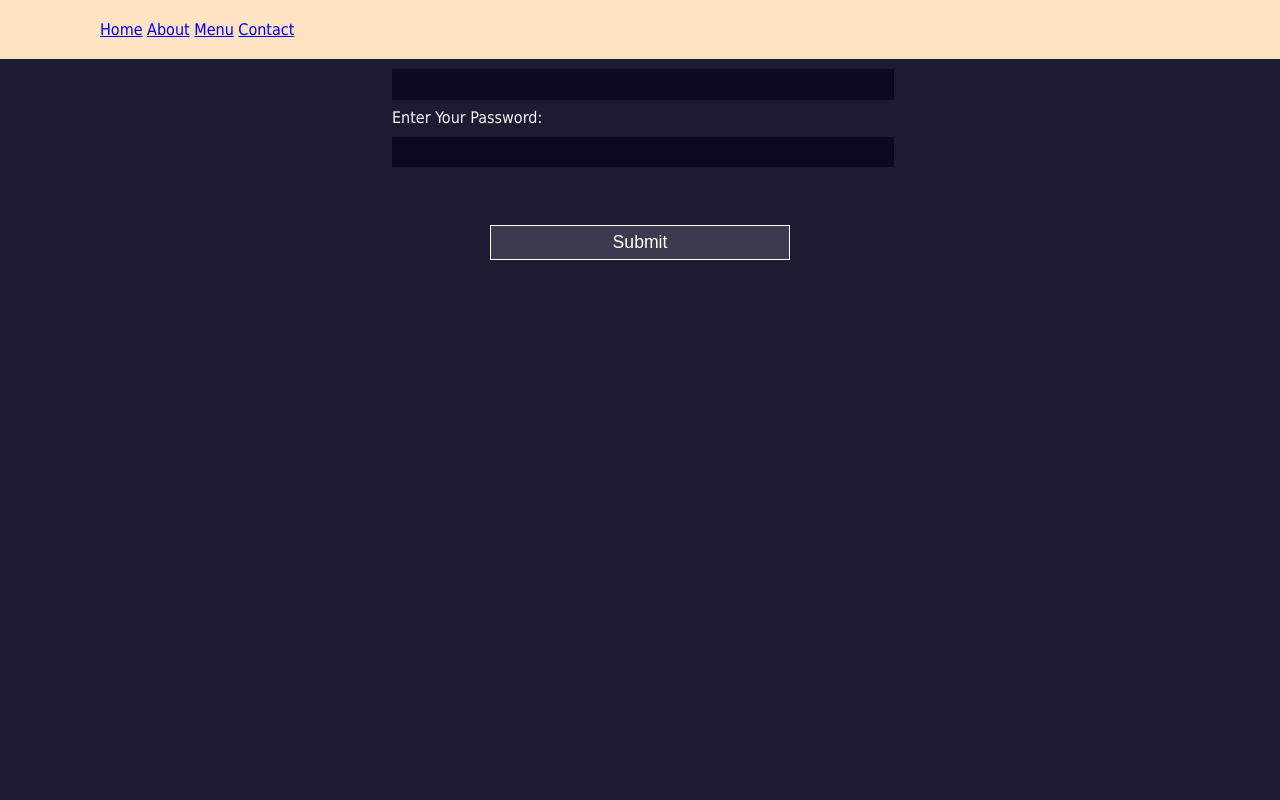
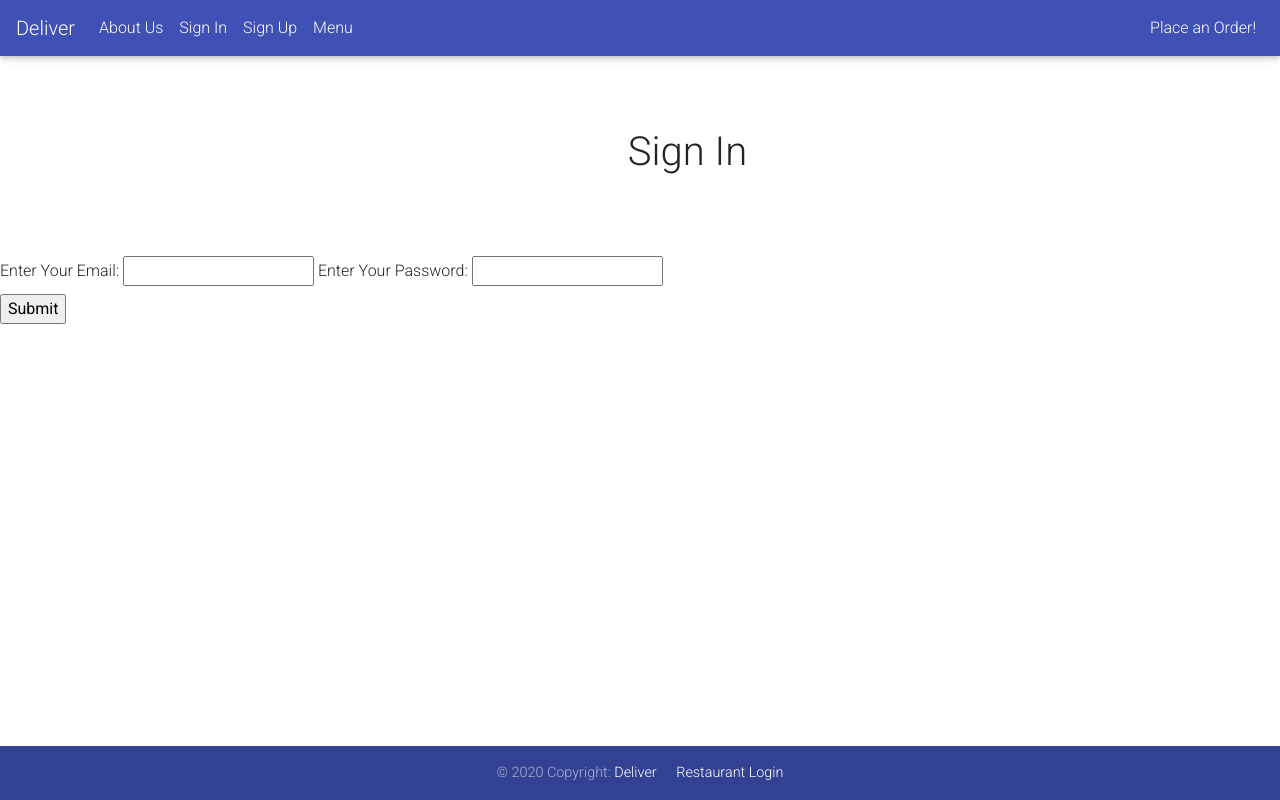
Before and after one commit to YapYuNing08/GitExercise-TT5L-10, a Django app: template deliver/customer/templates/customer/signin.html in a window 1280 px wide. Run offline with Django 5.2, Linux system fonts and the light colour scheme; the template is opened without the code that fills it, so the values that code supplies are empty; some libraries are stand-ins or nearby versions.

Commit message:
signin and signup

```diff
--- a/deliver/customer/templates/customer/navigation.html
+++ b/deliver/customer/templates/customer/navigation.html
@@ -16,6 +16,12 @@ nav {
           <a class="nav-link" href="{% url 'about' %}">About Us</span></a>
         </li>
         <li class="nav-item">
+          <a class="nav-link" href="{% url 'signin' %}">Sign In</span></a>
+        </li>
+        <li class="nav-item">
+          <a class="nav-link" href="{% url 'signup' %}">Sign Up</span></a>
+        </li>
+        <li class="nav-item">
           <a class="nav-link" href="#">Menu</a>
         </li>
       </ul>
--- a/deliver/customer/templates/customer/signin.html
+++ b/deliver/customer/templates/customer/signin.html
@@ -1,22 +1,13 @@
-<!DOCTYPE html>
-<html lang="en">  <!--specifies the language of the element's content. en=english-->
-  <head>
-    <meta charset="UTF-8">
-    <meta http-equiv="X-UA-Compatible" content = "IE=edge">
-    <meta name="viewport" content="width=device-width" , initial-scale="1.0">
-    <title>Website Sign In Page</title>
-    <link rel="stylesheet" href="styles.css" />
-  </head>
+{% extends 'customer/base.html' %}
 
-  <body>
-    <header class="header">
-      <nav class="nav">
-        <a href="#">Home</a>
-        <a href="#">About</a>
-        <a href="#">Menu</a>
-        <a href="#">Contact</a>
-      </nav>
-    </header>
+{% block content %}
+<div class="container mb-5">
+  <div class="row justify-content-center mt-5">
+      <div class="col-md-8 col-sm-12 offset-md-1 p-4 text-center">
+          <h1>Sign In</h1>
+      </div>
+  </div>
+</div>
 
     <form method="post">
       <fieldset>
@@ -26,4 +17,4 @@
       <input type="submit" value="Submit" />
     </form>
   </body>
-</html>
+  {% endblock content %}
--- a/deliver/deliver/urls.py
+++ b/deliver/deliver/urls.py
@@ -19,12 +19,14 @@ from django.contrib import admin
 from django.urls import path, include
 from django.conf import settings
 from django.conf.urls.static import static
-from customer.views import Index, About, Order
+from customer.views import Index, About, Order, Signin, Signup
 
 urlpatterns = [
     path('admin/', admin.site.urls),
-    path('accounts/', include('allauth.urls')),
+    # path('accounts/', include('allauth.urls')),
     path('', Index.as_view(), name="index"),
     path('about/', About.as_view(), name="about"),
+    path('signin/', Signin.as_view(), name="signin"),
+    path('signup/', Signup.as_view(), name="signup"),
     path('order/', Order.as_view(), name="order")
 ] + static(settings.MEDIA_URL, document_root=settings.MEDIA_ROOT)
```
Also changed, not shown: deliver/customer/templates/customer/signup.html (+4 -8 lines), deliver/customer/views.py (+8 -0 lines).
